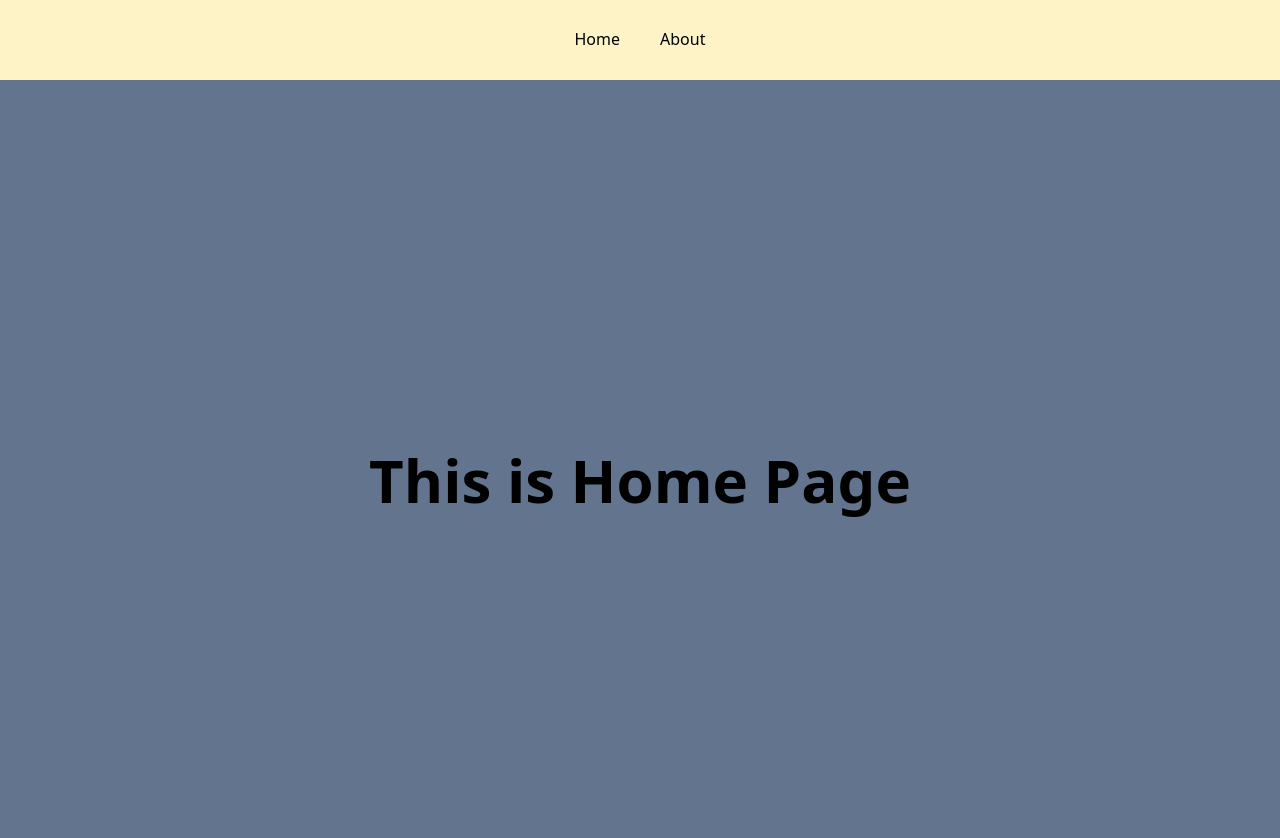
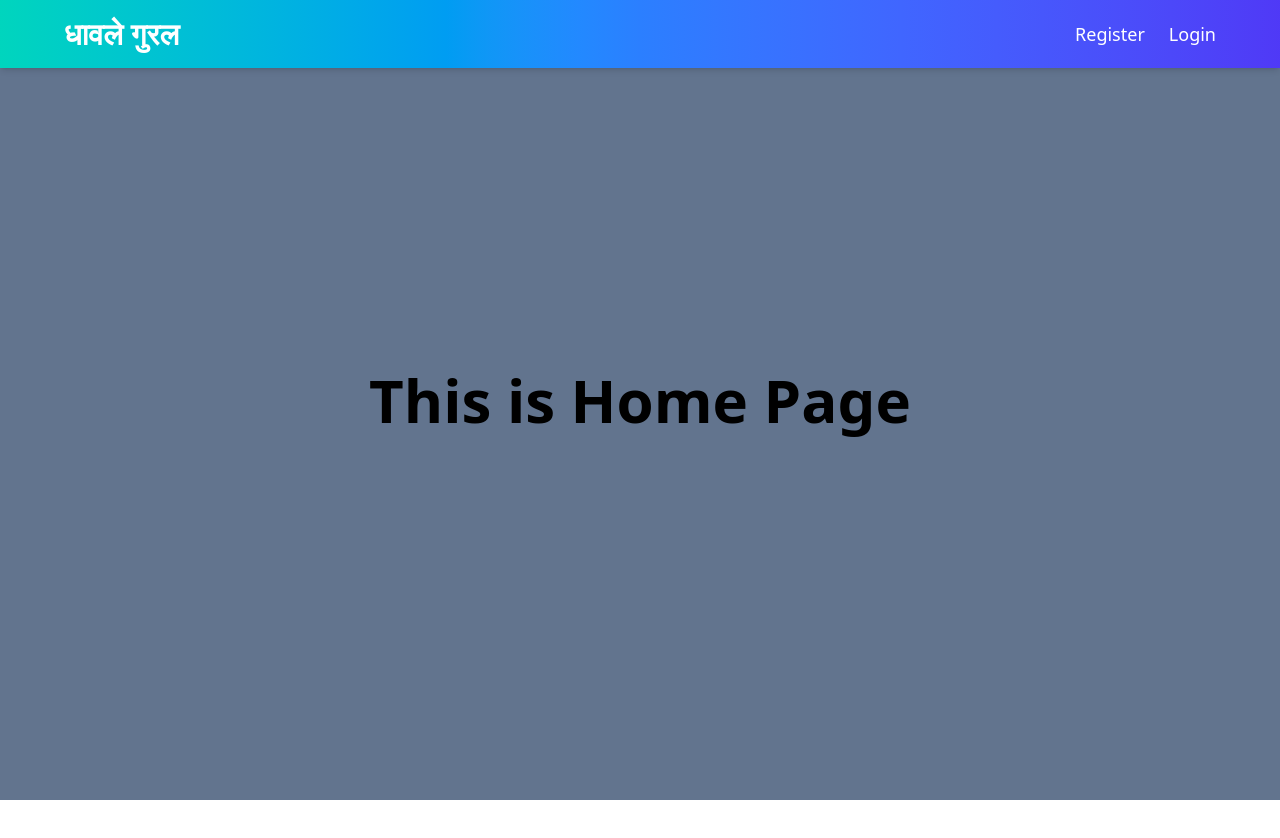
Before and after one commit to Adi56a/SugarCaneBillingSoftware, a React (Vite) app in the folder Frontend/: page / in a window 1280 px wide. Shown: the top 838 px of the page. After the commit the page ends 800 px from the top, so only its background shows below. Built offline with nearby package versions, Linux system fonts and the light colour scheme.

Commit message:
git header addtion for dynamic login , register adn logout

```diff
--- a/Frontend/src/components/Header.jsx
+++ b/Frontend/src/components/Header.jsx
@@ -1,21 +1,57 @@
-import React from 'react'
-import { Link } from 'react-router-dom'
+import React from 'react';
+import { Link, useNavigate } from 'react-router-dom';
 
 const Header = () => {
+  const navigate = useNavigate();  // Use useNavigate for React Router v6
+
+  // Logout function to clear the authToken from localStorage and redirect
+  const logout = () => {
+    localStorage.removeItem('authToken');
+    navigate('/login');  // Redirect to login page
+  };
+
+  // Check if the user is logged in (i.e., if authToken exists in localStorage)
+  const isLoggedIn = localStorage.getItem('authToken') !== null;
+
   return (
-    <>
-     <div  className='bg-amber-100 h-[10vh] flex justify-center gap-10 items-center '>
-<span className="border-b-2 border-transparent hover:border-current transition-all duration-1000 cursor-pointer">
-  <Link to='/'>Home</Link>
-</span>
-      <span className="border-b-2 border-transparent hover:border-current transition-all duration-1000 cursor-pointer">
- <Link to='/about'>About</Link>
-</span>
+    <div className="fixed top-0 left-0 w-full bg-gradient-to-r from-teal-400 via-blue-500 to-indigo-600 p-4 shadow-md z-50">
+      <div className="flex items-center justify-between max-w-6xl mx-auto">
+        {/* Logo or brand */}
+        <div className="text-white text-3xl font-semibold">
+          <Link to="/">धावले गुरल</Link>
+        </div>
 
-     </div>
+        {/* Navigation Links */}
+        <div className="space-x-6">
+          {!isLoggedIn ? (
+            <>
+              {/* Register Link */}
+              <span className="text-white text-lg font-medium hover:text-gray-300 transition duration-300">
+                <Link to="/register" className="border-b-2 border-transparent hover:border-white">
+                  Register
+                </Link>
+              </span>
 
-    </>
-  )
-}
+              {/* Login Link */}
+              <span className="text-white text-lg font-medium hover:text-gray-300 transition duration-300">
+                <Link to="/login" className="border-b-2 border-transparent hover:border-white">
+                  Login
+                </Link>
+              </span>
+            </>
+          ) : (
+            // Show logout button if user is logged in
+            <button
+              onClick={logout}
+              className="text-white text-lg font-medium hover:text-gray-300 transition duration-300"
+            >
+              Logout
+            </button>
+          )}
+        </div>
+      </div>
+    </div>
+  );
+};
 
-export default Header
+export default Header;
```
